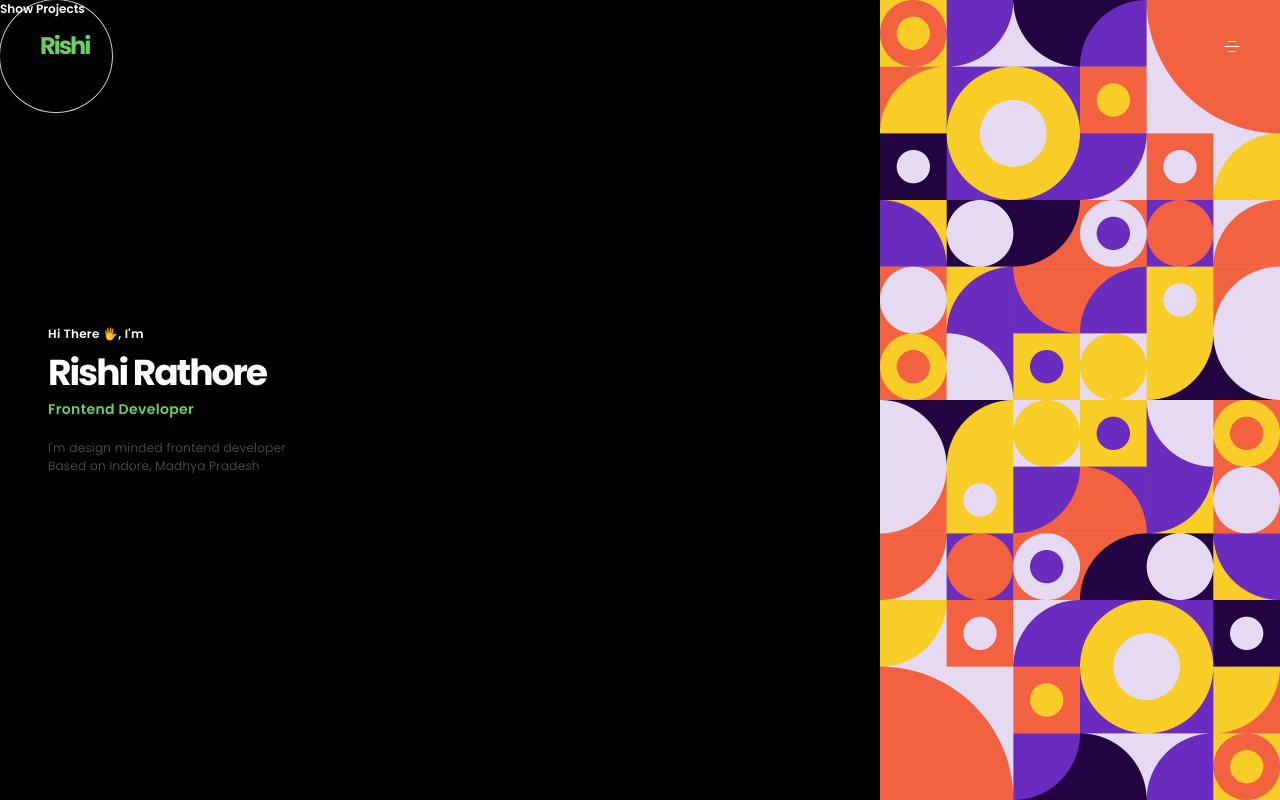
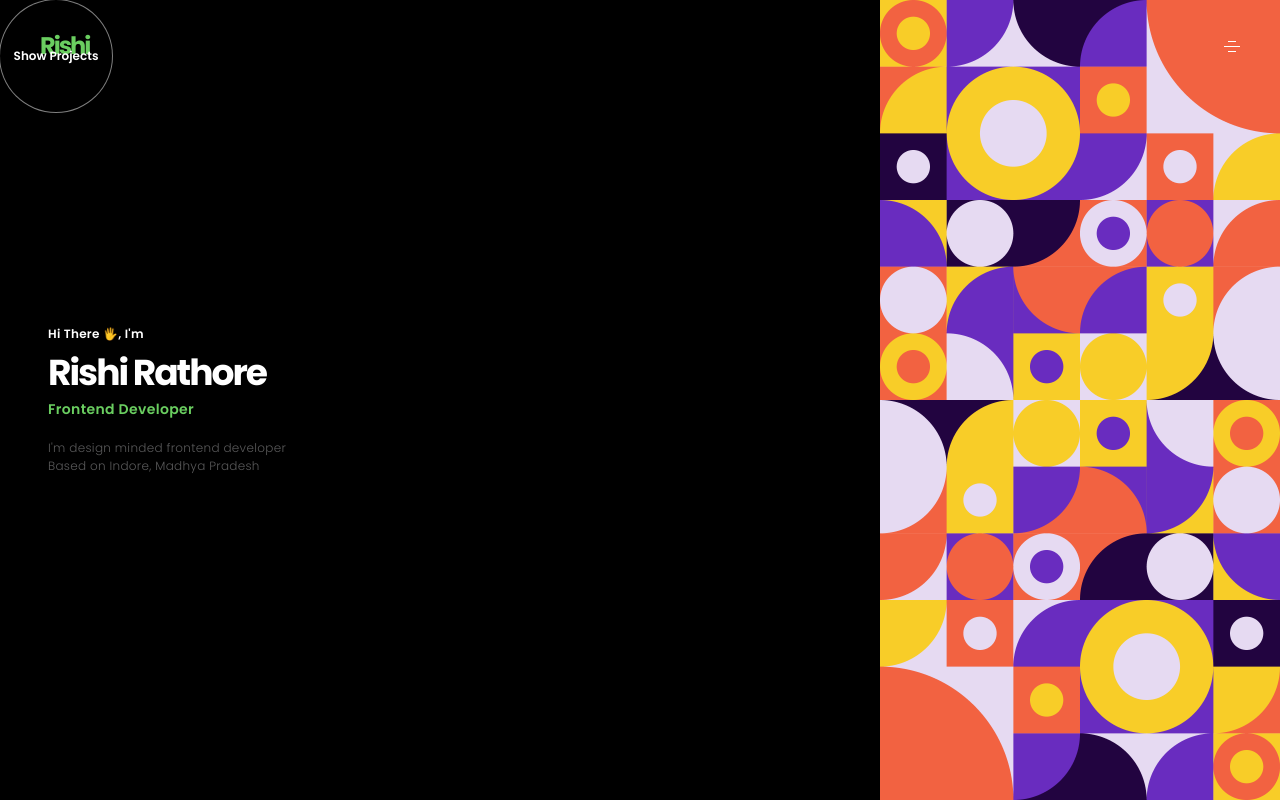
Before and after one commit to rishirathoree/my-portflio, a React (Vite) app: page / in a window 1280 px wide. Built offline with nearby package versions, Linux system fonts and the light colour scheme.

Commit message:
added pages

```diff
--- a/src/Pages/Home.jsx
+++ b/src/Pages/Home.jsx
@@ -28,8 +28,8 @@
         <div className='text-white lg:block md:block sm:hidden w-full h-full relative'>
           <div className='absolute top-0 -z-50 -right-0'><img src={pattern} className='w-full object-cover h-screen' alt="" /></div>
         </div>
-      <div onClick={()=>{setShowProjects(true)}} style={{left:`${mousePosition.x}px`,top:`${mousePosition.y}px`}} className={`absolute group/item duration-500 flex items-center justify-center top-0 right-0 w-28 h-28 rounded-full ring-1 ring-white/50 hover:ring-white/80 lg:block md:block sm:hidden ${showProjects ? 'opacity-0' : 'opacity-100'}`}>
-        <p className='font-semibold text-light cursor-pointer text-[12px] duration-700  text-white'>Show Projects</p>
+      <div onClick={()=>{setShowProjects(true)}} style={{left:`${mousePosition.x}px`,top:`${mousePosition.y}px`}} className={`absolute group/item duration-500 flex items-center justify-center top-0 right-0 w-28 h-28 rounded-full ring-1 ring-white/50 hover:ring-white/80 lg:flex md:flex sm:hidden ${showProjects ? 'opacity-0' : 'opacity-100'}`}>
+        <p className='font-semibold text-light cursor-pointer text-[12px] text-center duration-700  text-white'>Show Projects</p>
       </div>
       </div>
       <ProjectModal showProjects={showProjects} setShowProjects={setShowProjects} />
```
